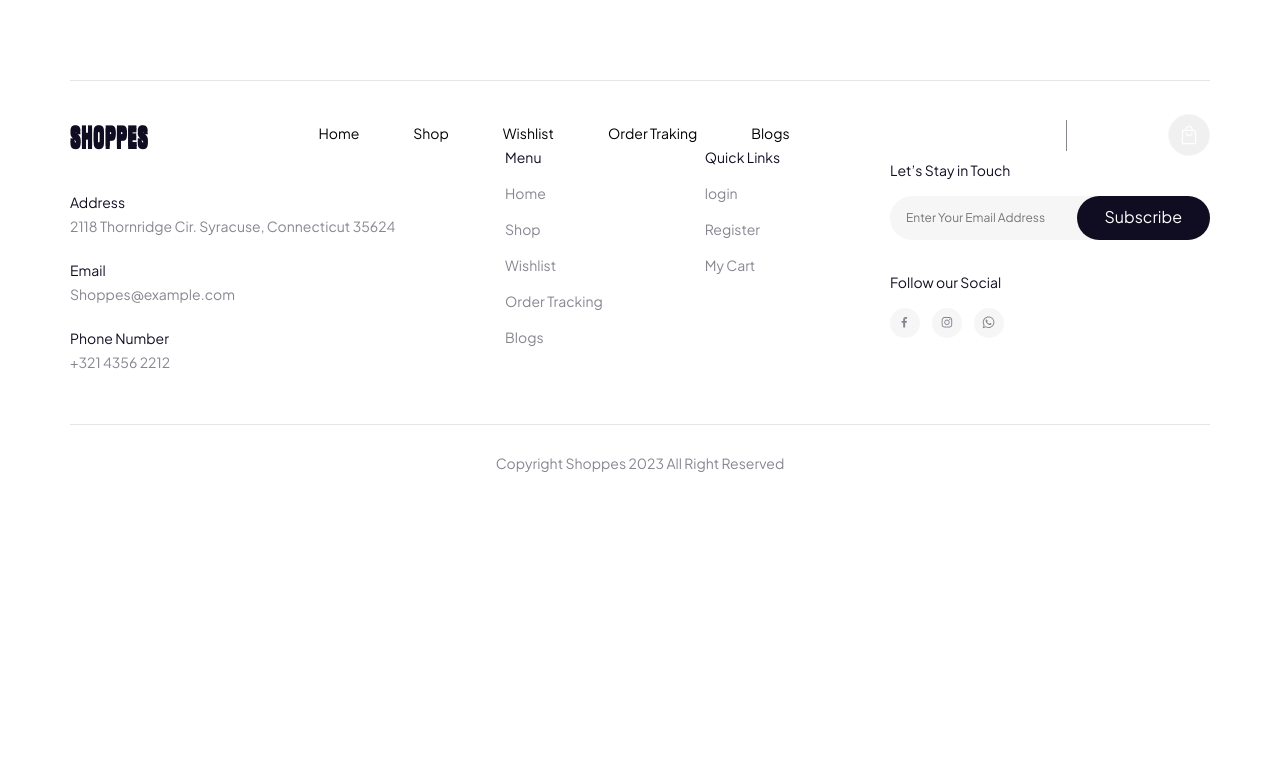
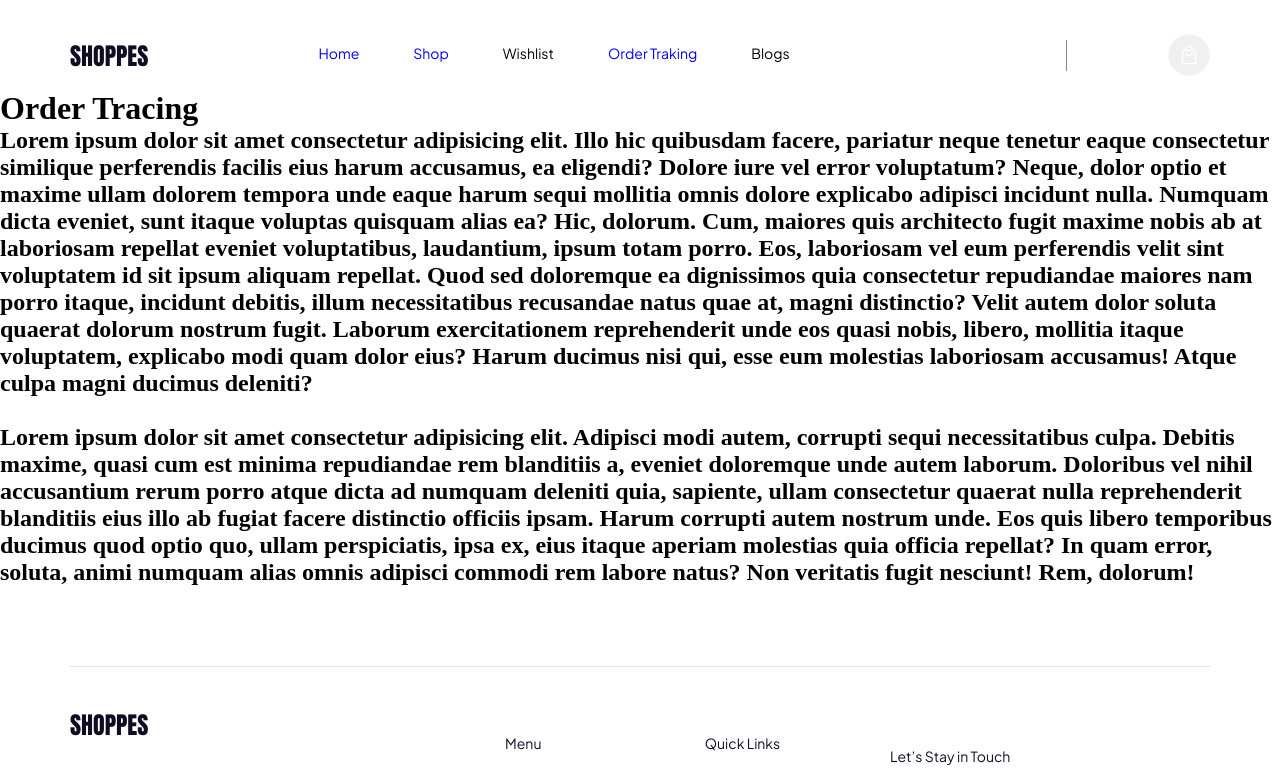
Before and after one commit to Muhammadali0210/shopping, a Vue app: page /orderTraching in a window 1280 px wide. Shown: the top 772 px of the page. Built offline with nearby package versions, Linux system fonts and the light colour scheme.

Commit message:
RouterLink and order traking ading

```diff
--- a/src/components/Navbar.vue
+++ b/src/components/Navbar.vue
@@ -5,16 +5,22 @@
                 <Logo class="cursor"/>
                 <ul class="nav_ul">
                     <li>
-                        <div class="text-fz14-lh24-fw500-p page-link">Home</div>
+                        <RouterLink to="/">
+                            <div class="text-fz14-lh24-fw500-p page-link">Home</div>
+                        </RouterLink>
                     </li>
                     <li>
-                        <div class="text-fz14-lh24-fw500-p page-link">Shop</div>
+                        <RouterLink to="/shop">
+                            <div class="text-fz14-lh24-fw500-p page-link">Shop</div>
+                        </RouterLink>
                     </li>
                     <li>
                         <div class="text-fz14-lh24-fw500-p page-link">Wishlist</div>
                     </li>
                     <li>
-                        <div class="text-fz14-lh24-fw500-p page-link">Order Traking</div>
+                        <RouterLink to="/orderTraching">
+                            <div class="text-fz14-lh24-fw500-p page-link">Order Traking</div>
+                        </RouterLink>
                     </li>
                     <li>
                         <div class="text-fz14-lh24-fw500-p page-link">Blogs </div>
--- a/src/components/home/Ads.vue
+++ b/src/components/home/Ads.vue
@@ -12,6 +12,9 @@
                   :slides-per-view="6"
                   :space-between="0"
                   :loop="true"
+                  :auto-play="true"
+                  :delay="500"
+
                   @swiper="onSwiper"
                   @slideChange="onSlideChange"
                 >
@@ -33,6 +36,13 @@
   // Import Swiper styles
   import 'swiper/css';
 
+  // var swiper = new Swiper(".my-swiper", {
+  //   centeredSlides: true,
+  //   autoplay: {
+  //     delay: 500,
+  //     disableOnInteraction: false
+  //   },
+  // });
   export default {
     components: {
       Swiper,
--- /dev/null
+++ b/src/components/order-tracking/OrderTracking.vue
@@ -0,0 +1,22 @@
+<template>
+    <div>
+        <br><br><br><br><br>
+        <h1>Order Tracing</h1>
+
+        <h2>Lorem ipsum dolor sit amet consectetur adipisicing elit. Illo hic quibusdam facere, pariatur neque tenetur eaque consectetur similique perferendis facilis eius harum accusamus, ea eligendi? Dolore iure vel error voluptatum?
+        Neque, dolor optio et maxime ullam dolorem tempora unde eaque harum sequi mollitia omnis dolore explicabo adipisci incidunt nulla. Numquam dicta eveniet, sunt itaque voluptas quisquam alias ea? Hic, dolorum.
+        Cum, maiores quis architecto fugit maxime nobis ab at laboriosam repellat eveniet voluptatibus, laudantium, ipsum totam porro. Eos, laboriosam vel eum perferendis velit sint voluptatem id sit ipsum aliquam repellat.
+        Quod sed doloremque ea dignissimos quia consectetur repudiandae maiores nam porro itaque, incidunt debitis, illum necessitatibus recusandae natus quae at, magni distinctio? Velit autem dolor soluta quaerat dolorum nostrum fugit.
+        Laborum exercitationem reprehenderit unde eos quasi nobis, libero, mollitia itaque voluptatem, explicabo modi quam dolor eius? Harum ducimus nisi qui, esse eum molestias laboriosam accusamus! Atque culpa magni ducimus deleniti?
+        <br><br>
+        Lorem ipsum dolor sit amet consectetur adipisicing elit. Adipisci modi autem, corrupti sequi necessitatibus culpa. Debitis maxime, quasi cum est minima repudiandae rem blanditiis a, eveniet doloremque unde autem laborum. Doloribus vel nihil accusantium rerum porro atque dicta ad numquam deleniti quia, sapiente, ullam consectetur quaerat nulla reprehenderit blanditiis eius illo ab fugiat facere distinctio officiis ipsam. Harum corrupti autem nostrum unde. Eos quis libero temporibus ducimus quod optio quo, ullam perspiciatis, ipsa ex, eius itaque aperiam molestias quia officia repellat? In quam error, soluta, animi numquam alias omnis adipisci commodi rem labore natus? Non veritatis fugit nesciunt! Rem, dolorum!</h2>
+    </div>
+</template>
+<script>
+export default {
+
+}
+</script>
+<style>
+
+</style>
--- /dev/null
+++ b/src/components/shop/Shop.vue
@@ -0,0 +1,14 @@
+<template>
+    <div>
+       <br><br><br>
+       <h2>Shop page</h2>
+    </div>
+</template>
+<script>
+export default {
+
+}
+</script>
+<style>
+
+</style>
--- a/src/router/index.js
+++ b/src/router/index.js
@@ -10,9 +10,14 @@ const router = createRouter({
       component: HomeView
     },
     {
-      path: '/about',
-      name: 'about',
-      component: () => import('../views/AboutView.vue')
+      path: '/shop',
+      name: 'shop',
+      component: () => import('../views/ShopView.vue')
+    },
+    {
+      path: '/orderTraching',
+      name: 'orderTraching',
+      component: () => import('../views/OrderTrackingView.vue')
     }
   ]
 })
--- /dev/null
+++ b/src/views/OrderTrackingView.vue
@@ -0,0 +1,10 @@
+<template>
+    <OrderTracking />
+</template>
+<script>
+import OrderTracking from '../components/order-tracking/OrderTracking.vue';
+
+export default {
+    components: { OrderTracking }
+}
+</script>
--- /dev/null
+++ b/src/views/ShopView.vue
@@ -0,0 +1,14 @@
+<template>
+    <Shop />
+</template>
+<script>
+import Shop from '../components/shop/Shop.vue';
+export default {
+    comments: {
+        Shop,
+    },
+}
+</script>
+<style>
+
+</style>
```
